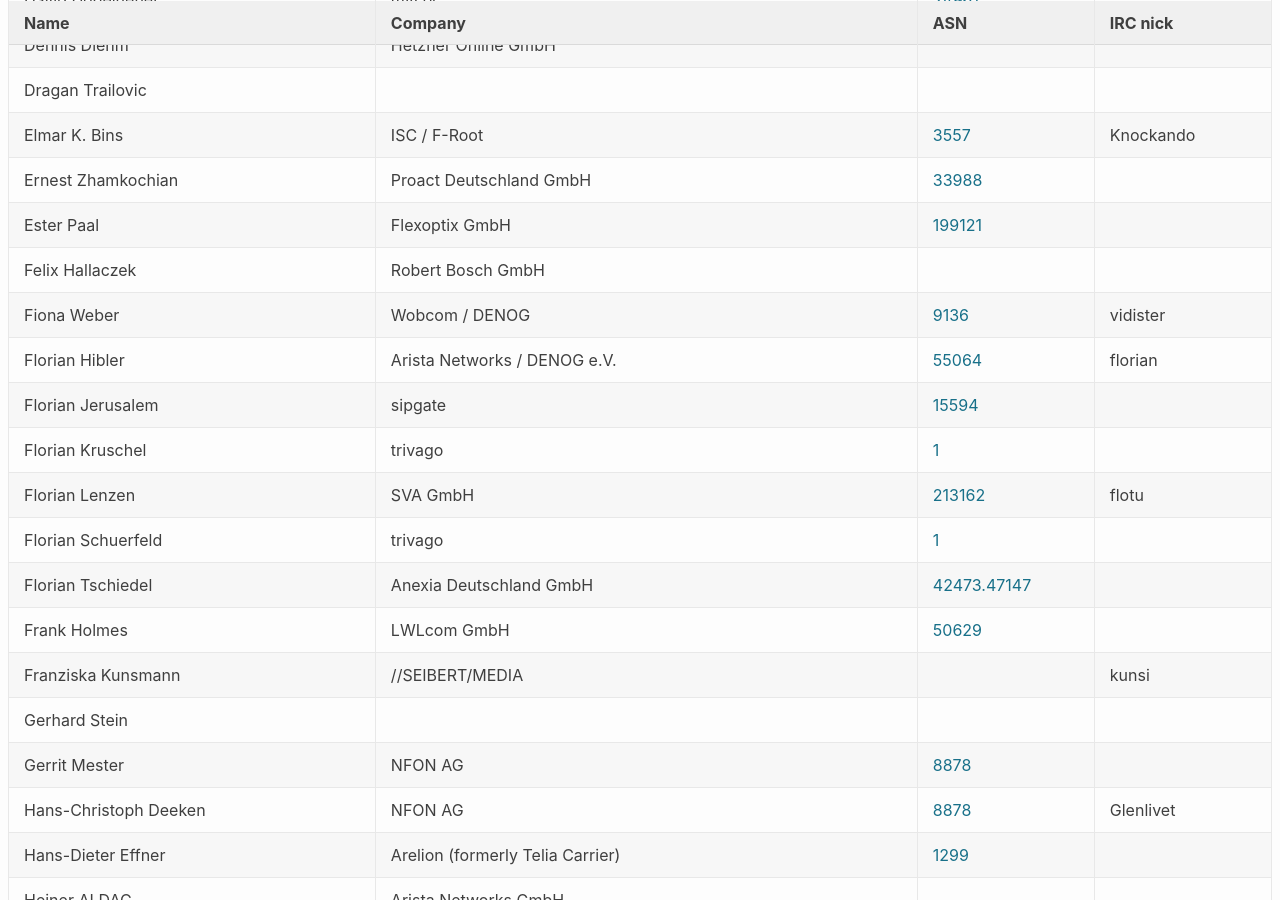
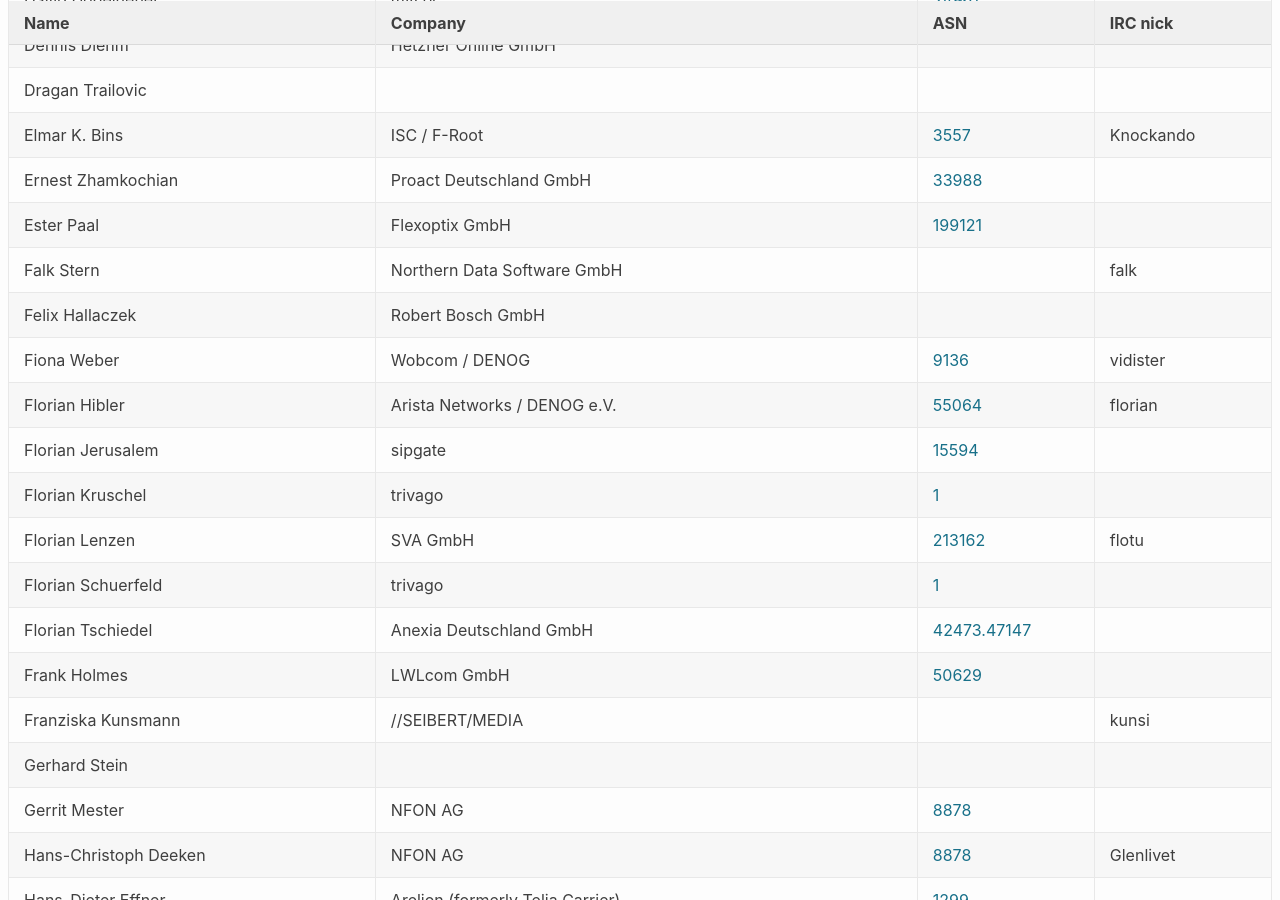
Before and after one commit to denog/pretix-attendeelist, a Jekyll site: the page built from denog14/index.md, in a window 1280 px wide and 900 px high, scrolled down 1369 px. Built offline with Jekyll 4.4.1, drawn with Linux system fonts in a browser that asks for light colours.

Commit message:
Latest data: Mon Oct 10 08:38:01 UTC 2022

```diff
--- a/_data/attendees_denog14_onsite.json
+++ b/_data/attendees_denog14_onsite.json
@@ -192,6 +192,12 @@
     "asn": "199121"
   },
   {
+    "name": "Falk Stern",
+    "company": "Northern Data Software GmbH",
+    "irc": "falk",
+    "asn": null
+  },
+  {
     "name": "Felix Hallaczek",
     "company": "Robert Bosch GmbH",
     "irc": null,
@@ -382,6 +388,12 @@
     "company": "DE-CIX Academy",
     "irc": "paktosan",
     "asn": "196610"
+  },
+  {
+    "name": "Julian Schuh",
+    "company": "KIT",
+    "irc": null,
+    "asn": "34878"
   },
   {
     "name": "Julia Sontag",
```
